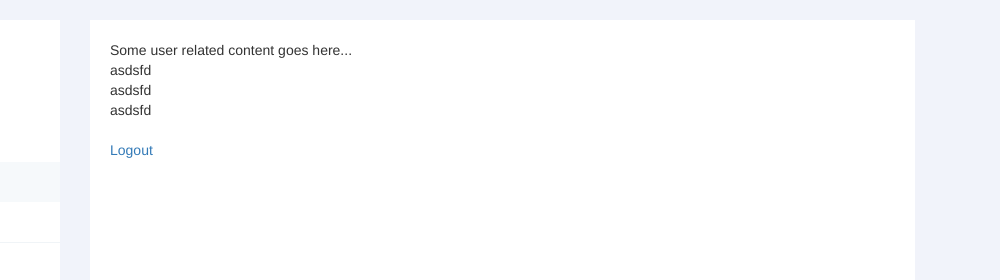
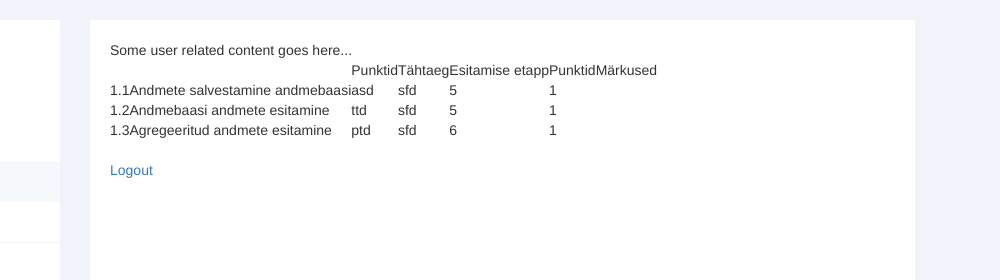
Before and after one commit to team-kektus/frontend, a website: page app/gradingview.html in a window 1280 px wide. Shown: the top 280 px of the page, 280-1280 px from the left. Drawn offline with nearby package versions, Linux system fonts and the light colour scheme; files that its build step writes are made by us from their sources.

Commit message:
angular table

```diff
--- a/app/grading.js
+++ b/app/grading.js
@@ -8,9 +8,9 @@
 
         this.persons = [
 
-    {first_name: 'asd', last_name: 'sfd', id: ''},
-    {first_name: 'asd', last_name: 'sfd', id: ''},
-    {first_name: 'asd', last_name: 'sfd', id: ''}
+    {number: '1.1', description: 'Andmete salvestamine andmebaasi',first_name: 'asd', last_name: 'sfd', datetime: '5', esitamise_etapp:'1', id: ''},
+    {number: '1.2', description: 'Andmebaasi andmete esitamine', first_name: 'ttd', last_name: 'sfd', datetime: '5',esitamise_etapp:'1', id: ''},
+    {number: '1.3', description: 'Agregeeritud andmete esitamine',  first_name: 'ptd', last_name: 'sfd', datetime: '6', esitamise_etapp:'1', id: ''}
 
 ];
 
--- a/app/gradingview.html
+++ b/app/gradingview.html
@@ -108,12 +108,27 @@
       <!-- Grading table begin -->
       <div ng-controller="AsdCtrl as asd">
           <table>
-              <tr ng-repeat="person in asd.persons">
-                  <td>{{ person.first_name }}</td>
-                  <td>{{ person.last_name }}</td>
+              <tr>
+          			<td>&nbsp;</td>
+                <td>&nbsp;</td>
+          			<td>Punktid</td>
+          			<td>Tähtaeg</td>
+          			<td>Esitamise etapp</td>
+          			<td>Punktid</td>
+          			<td>Märkused </td>
+          		</tr>
+              <tr ng-repeat="hinne in asd.persons">
+                <td>{{ hinne.number }}</td>
+                <td>{{ hinne.description }}</td>
+                <td>{{ hinne.first_name }}</td>
+                <td>{{ hinne.last_name }}</td>
+                <td>{{ hinne.datetime }}</td>
+                <td>{{ hinne.esitamise_etapp}}</td>
               </tr>
           </table>
       </div>
+
+
 
       <!-- Grading table end -->
 
```
